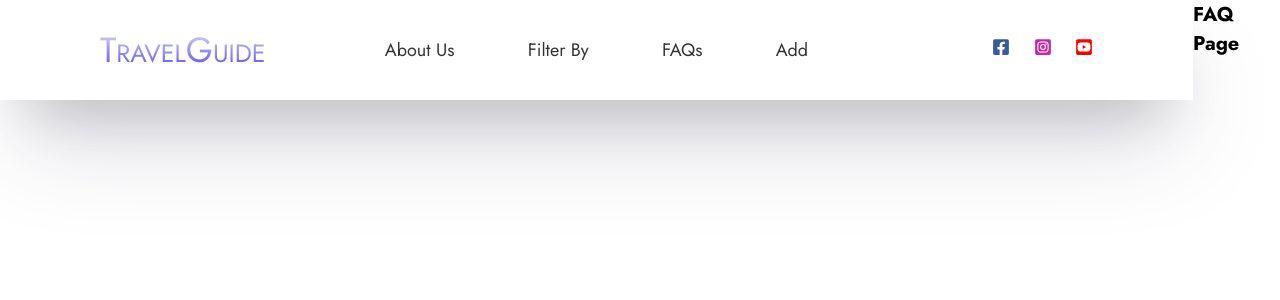
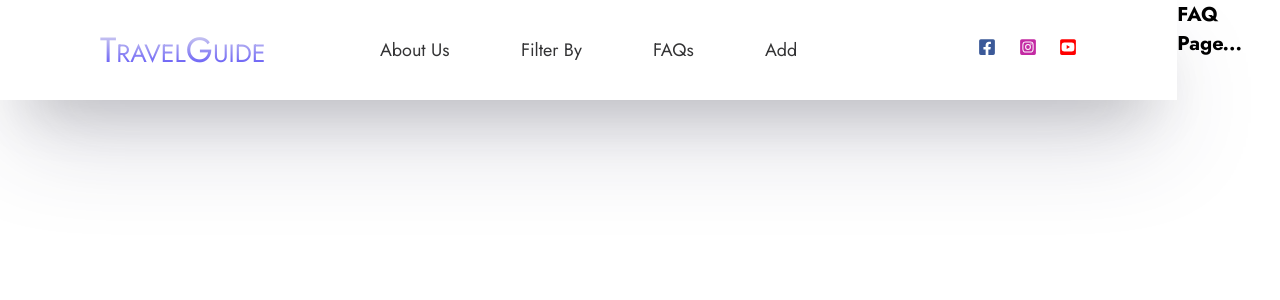
Before and after one commit to pt3002/PPL-Project, a React (Create React App) app in the folder Frontend/: page /faq in a window 1280 px wide. Shown: the top 300 px of the page. Built offline with nearby package versions, Linux system fonts and the light colour scheme.

Commit message:
triallllll

```diff
--- a/Frontend/src/Pages/FAQ/FAQ.js
+++ b/Frontend/src/Pages/FAQ/FAQ.js
@@ -79,7 +79,7 @@ const FAQ = () => {
             </nav>
 
             {/* hero section  */}
-            <h1>FAQ Page</h1>
+            <h1>FAQ Page...</h1>
         </>
 
     )
```
